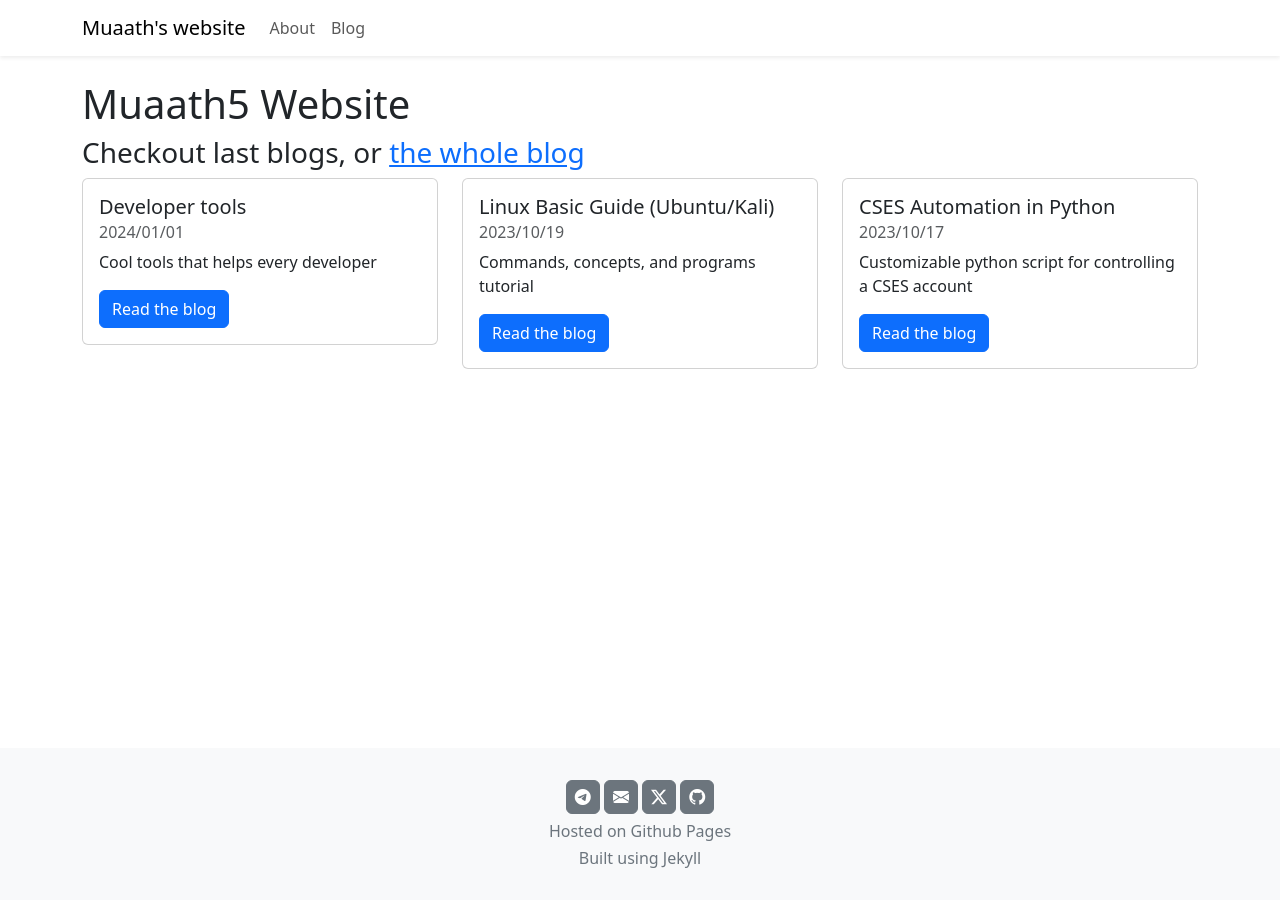
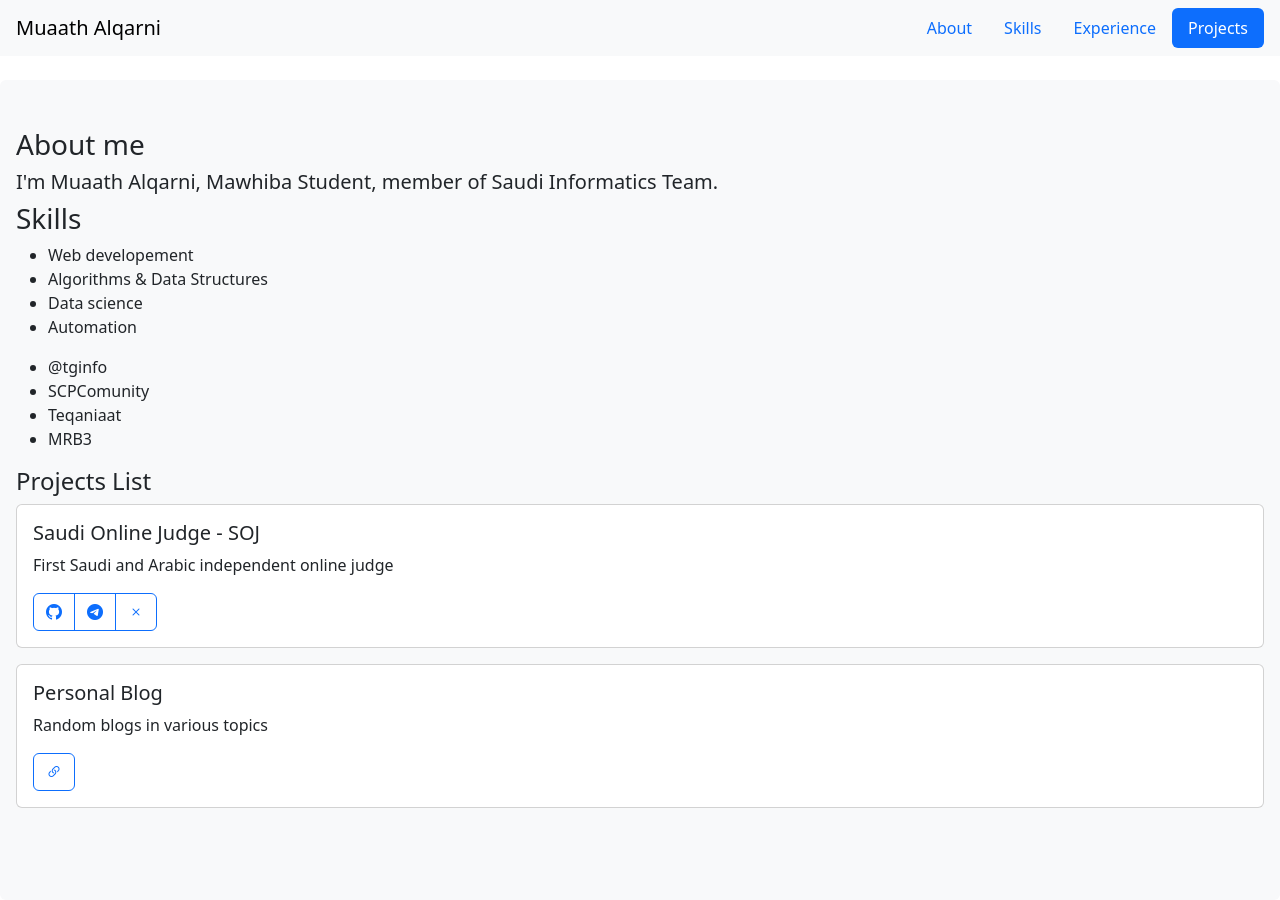
Before and after one commit to Muaath5/website, a Jekyll site: the page built from index.html, in a window 1280 px wide. Built offline with Jekyll 4.4.1, drawn with Linux system fonts in a browser that asks for light colours.

```diff
--- a/_includes/blogbox.html
+++ b/_includes/blogbox.html
@@ -1,8 +1,18 @@
 <div class="card mb-3">
     <div class="card-body">
         <h5 class="card-title">{{ blog.title }}</h5>
-        <h6 class="card-subtitle mb-2 text-body-secondary">{{ blog.date | date: "%Y/%m/%d" }}</h6>
         <p class="card-text">{{ blog.description }}</p>
+        <p class="card-text">
+            <small class="text-body-secondary">
+            {{ blog.date | date: "%Y/%m/%d" }},
+            {% if page.tags %}
+                , <span class="badge bg-secondary">{{ page.tags | join: "</span><span class="badge bg-secondary">" }}</span></small>
+            {% endif %}
+            </small>
+        </p>
+        <h6 class="card-subtitle mb-2 text-body-secondary">
+
+        </h6>
         <a href="{{ blog.url }}" class="btn btn-primary">Read the blog</a>
     </div>
 </div>
--- a/_layouts/post.html
+++ b/_layouts/post.html
@@ -4,16 +4,16 @@ layout: default
 <div class="row">
     <div class="col">
         <h1>{{ page.title }}</h1>
-        <figure style="border-radius: 10px; border-left: 2px lightgray solid;" class="note note-secondary p-4">
+        <figure style="border-radius: 10px; border-left: 2px rgb(179, 179, 179) solid;" class="note note-secondary p-4">
             <blockquote class="blockquote">
                 <p class="pb-2">
                     {{ page.description }}
                 </p>
             </blockquote>
             <figcaption class="blockquote-footer mb-0">
-                {{ page.date | date: "%Y/%m/%d" }},
+                {{ page.date | date: "%Y/%m/%d" }}
                 {% if page.tags %}
-                <span class="badge bg-secondary">{{ page.tags | join: "</span><span class="badge bg-secondary">" }}</span></small>
+                , <span class="badge bg-secondary">{{ page.tags | join: "</span><span class="badge bg-secondary">" }}</span></small>
                 {% endif %}
             </figcaption>
         </figure>
--- a/index.html
+++ b/index.html
@@ -1,24 +1,62 @@
 ---
-title: 'Muaath5 Website'
-description: 'Personal website'
+title: 'Muaath5 Portfolio'
+description: 'About, Skills, Experience, and Projects'
 lang: en
-layout: default
+layout: base
 ---
-<div class="row">
-    <h1>{{ page.title }}</h1>
-    <h3>Checkout last blogs, or <a href="/blog/">the whole blog</a></h3>
-</div>
-<div class="row">
-    <div class="col">
-        {% assign blog=site.posts[0] %}
-        {% include blogbox.html %}
+<nav id="main-navbar" class="navbar bg-body-tertiary px-3 mb-3">
+    <a class="navbar-brand" href="#">Muaath Alqarni</a>
+    <ul class="nav nav-pills">
+        <li class="nav-item"><a class="nav-link" href="#about">About</a></li>
+        <li class="nav-item"><a class="nav-link" href="#skills">Skills</a></li>
+        <li class="nav-item"><a class="nav-link" href="#experience">Experience</a></li>
+        <li class="nav-item"><a class="nav-link" href="#projects">Projects</a></li>
+    </ul>
+</nav>
+
+<main data-bs-spy="scroll" data-bs-target="#main-navbar" data-bs-root-margin="0px 0px -40%" data-bs-smooth-scroll="true" style="height: 100vh; margin-top: .5rem; overflow: auto;" class="bg-body-tertiary p-3 py-5 rounded-2" tabindex="0">
+    <div id="about">
+        <h3>About me</h3>
+        <h5>I'm Muaath Alqarni, Mawhiba Student, member of Saudi Informatics Team.</h5>
     </div>
-    <div class="col">
-        {% assign blog=site.posts[1] %}
-        {% include blogbox.html %}
+    <div id="skills">
+        <h3>Skills</h3>
+        <ul>
+            <li>Web developement</li>
+            <li>Algorithms & Data Structures</li>
+            <li>Data science</li>
+            <li>Automation</li>
+        </ul>
     </div>
-    <div class="col">
-        {% assign blog=site.posts[2] %}
-        {% include blogbox.html %}
+    <div id="experience">
+        <ul>
+            <li>@tginfo</li>
+            <li>SCPComunity</li>
+            <li>Teqaniaat</li>
+            <li>MRB3</li>
+        </ul>
     </div>
-</div>
+    <div id="projects">
+        <h4>Projects List</h4>
+        <div class="card w-100 mb-3">
+            <div class="card-body">
+                <h5 class="card-title">Saudi Online Judge - SOJ</h5>
+                <p class="card-text">First Saudi and Arabic independent online judge</p>
+                <div class="btn-group" role="group" aria-label="Basic outlined example">
+                    <a href="#" type="button" class="btn btn-outline-primary"><i class="bi-github"></i></a>
+                    <a href="#" type="button" class="btn btn-outline-primary"><i class="bi-telegram"></i></a>
+                    <a href="#" type="button" class="btn btn-outline-primary"><i class="bi-x"></i></a>
+                </div>
+            </div>
+        </div>
+        <div class="card w-100 mb-3">
+            <div class="card-body">
+                <h5 class="card-title">Personal Blog</h5>
+                <p class="card-text">Random blogs in various topics</p>
+                <div class="btn-group" role="group" aria-label="Basic outlined example">
+                    <a href="/blog" type="button" class="btn btn-outline-primary"><i class="bi-link-45deg"></i></a>
+                </div>
+            </div>
+        </div>
+    </div>
+</main>
```
Also changed, not shown: _posts/2024-01-01-tools.md (+7 -7 lines), cv.html (renamed from portfolio/index.html, +36 -30 lines).
